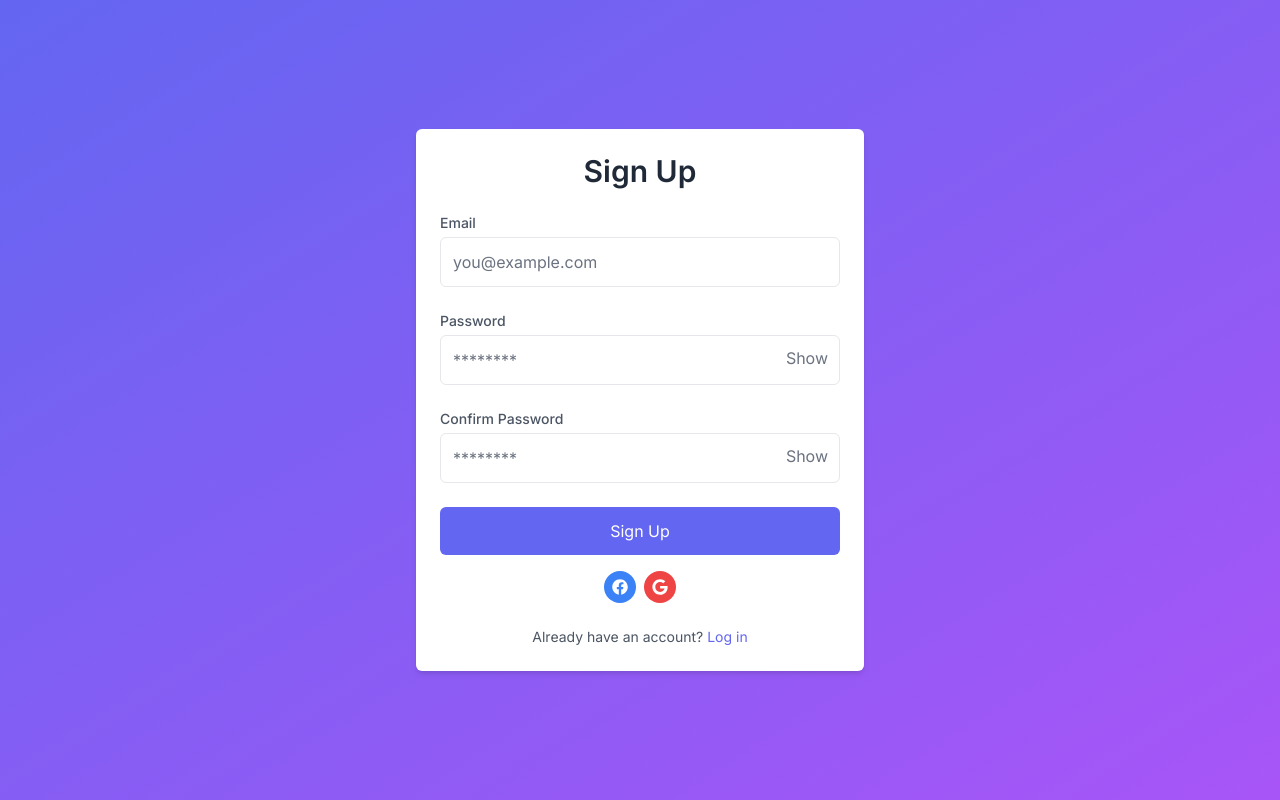
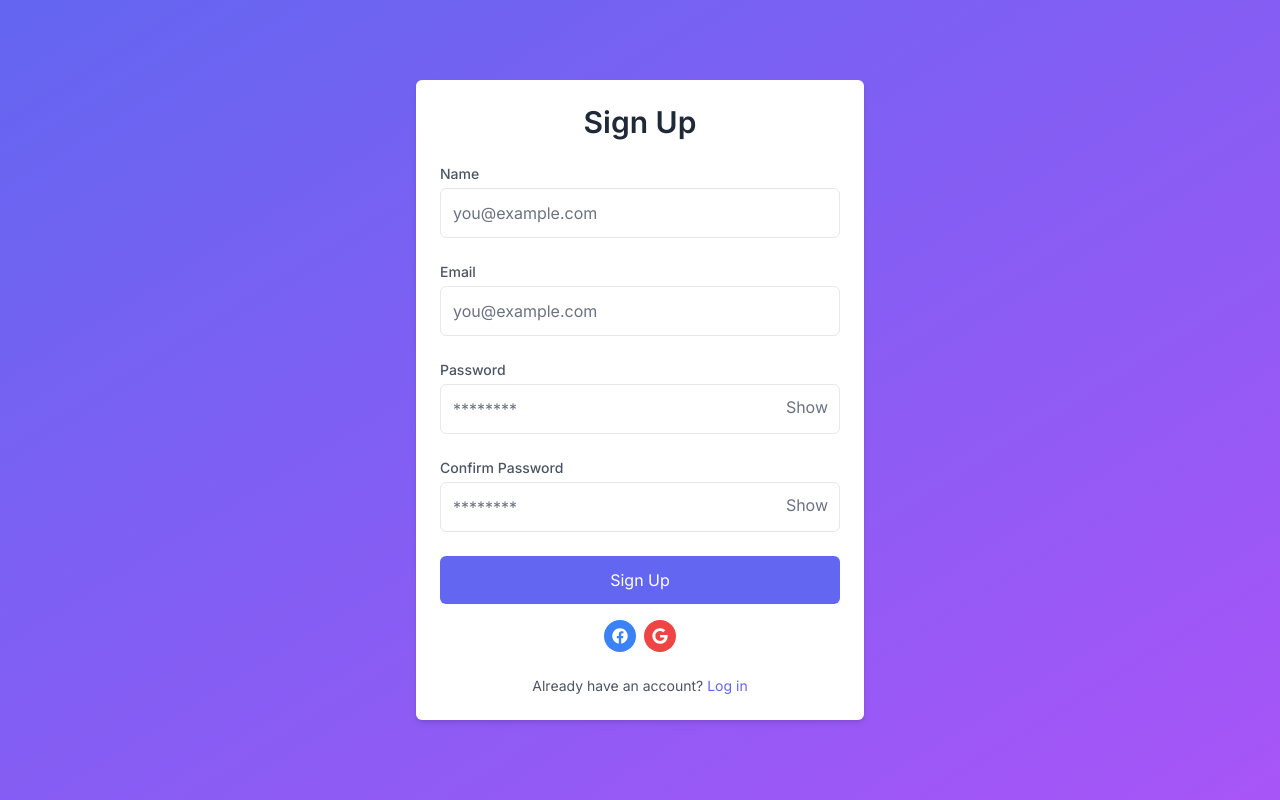
Before and after one commit to walifile/nextjs-nextauth-kit, a Next.js app: page / in a window 1280 px wide. Shown: the top 800 px of the page. Built offline with nearby package versions, Linux system fonts and the light colour scheme; no server answers.

Commit message:
add sesstion provider and changes in auth route

```diff
--- a/package.json
+++ b/package.json
@@ -9,7 +9,9 @@
     "lint": "next lint"
   },
   "dependencies": {
+    "bcryptjs": "^2.4.3",
     "formik": "^2.4.5",
+    "mongoose": "^8.2.0",
     "next": "14.0.4",
     "next-auth": "^4.24.5",
     "react": "^18",
--- a/src/app/api/auth/[...nextauth]/options.js
+++ b/src/app/api/auth/[...nextauth]/options.js
@@ -16,26 +16,64 @@ export const options = {
           placeholder: "your-awesome-password",
         },
       },
-      async authorize(credentials) {
-        // console.log(credentials, "credentials");
-        const user = {
-          id: "42",
-          username: "waliahmadfiles@gmail.com",
-          password: "wali",
-        };
+      // async authorize(credentials) {
+      //   // console.log(credentials, "credentials");
+      //   const user = {
+      //     id: "42",
+      //     username: "waliahmadfiles@gmail.com",
+      //     password: "wali",
+      //   };
 
-        if (
-          credentials?.username == user.username &&
-          credentials?.password == user.password
-        ) {
-          return user;
-        } else {
+      //   if (
+      //     credentials?.username == user.username &&
+      //     credentials?.password == user.password
+      //   ) {
+      //     return user;
+      //   } else {
+      //     return null;
+      //   }
+      // },
+      async authorize(credentials, req) {
+        if (!credentials?.username || !credentials?.password) return null;
+        const { username, password } = credentials;
+        const res = await fetch(Backend_URL + "/auth/login", {
+          method: "POST",
+          body: JSON.stringify({
+            username,
+            password,
+          }),
+          headers: {
+            "Content-Type": "application/json",
+          },
+        });
+        if (res.status == 401) {
+          console.log(res.statusText);
+
           return null;
         }
+        const user = await res.json();
+        return user;
       },
     }),
   ],
   pages: {
-    signIn: "/signIn",
+    signIn: "/",
+  },
+
+  callbacks: {
+    async jwt({ token, user }) {
+      if (user) return { ...token, ...user };
+
+      // if (new Date().getTime() < token.backendTokens.expiresIn) return token;
+
+      // return await refreshToken(token);
+    },
+
+    async session({ token, session }) {
+      session.user = token.user;
+      session.backendTokens = token.backendTokens;
+
+      return session;
+    },
   },
 };
--- a/src/components/SignIn.js
+++ b/src/components/SignIn.js
@@ -27,7 +27,7 @@ const Login = () => {
         password: values.password,
         redirect: false,
       });
-
+      console.log(res, "res");
       if (!res?.error) {
         // router.push(props.callbackUrl ?? "http://localhost:3000");
       }
--- a/src/components/SignUp.js
+++ b/src/components/SignUp.js
@@ -7,14 +7,16 @@ import { FaFacebook, FaGoogle } from "react-icons/fa";
 
 const SignUp = () => {
   const [showPassword, setShowPassword] = useState(false);
-
+  const [error, setError] = useState("");
   const formik = useFormik({
     initialValues: {
+      name: "",
       email: "",
       password: "",
       confirmPassword: "",
     },
     validationSchema: Yup.object({
+      // name: Yup.string().required("Name is required"),
       email: Yup.string()
         .email("Invalid email")
         .matches(/^[^@]+@[^@]+\.[a-zA-Z]{2,}$/, "Invalid email format")
@@ -30,9 +32,32 @@ const SignUp = () => {
         .oneOf([Yup.ref("password"), null], "Passwords must match")
         .required("Confirm Password is required"),
     }),
-    onSubmit: (values) => {
+    onSubmit: async (values) => {
       // Handle form submission logic here
       console.log("Form submitted:", values);
+
+      try {
+        const res = await fetch("/api/register", {
+          method: "POST",
+          headers: {
+            "Content-Type": "application/json",
+          },
+          body: JSON.stringify({
+            email,
+            password,
+          }),
+        });
+        if (res.status === 400) {
+          setError("This email is already registered");
+        }
+        if (res.status === 200) {
+          setError("");
+          router.push("/login");
+        }
+      } catch (error) {
+        setError("Error, try again");
+        console.log(error);
+      }
     },
   });
 
@@ -47,6 +72,31 @@ const SignUp = () => {
           Sign Up
         </h2>
         <form onSubmit={formik.handleSubmit}>
+          <div className="mb-6">
+            <label
+              htmlFor="name"
+              className="block text-sm font-medium text-gray-600"
+            >
+              Name
+            </label>
+            <input
+              type="name"
+              id="name"
+              name="name"
+              value={formik.values.name}
+              onChange={formik.handleChange}
+              onBlur={formik.handleBlur}
+              className={`mt-1 p-3 w-full border rounded-md focus:outline-none focus:ring focus:border-indigo-300 placeholder-gray-500 text-black ${
+                formik.touched.name && formik.errors.name
+                  ? "border-red-500"
+                  : ""
+              }`}
+              placeholder="you@example.com"
+            />
+            {formik.touched.name && formik.errors.name && (
+              <p className="text-sm text-red-500">{formik.errors.name}</p>
+            )}
+          </div>
           <div className="mb-6">
             <label
               htmlFor="email"
@@ -162,6 +212,7 @@ const SignUp = () => {
             </button>
           </div>
         </div>
+        {error && error}
         <p className="text-sm text-center text-gray-600 mt-4">
           Already have an account?{" "}
           <a href="#" className="text-indigo-500 hover:underline">
```
Also changed, not shown: src/utils/SessionProvider.js (added, +9 -0 lines), 1 other file (tests, documents, lock files or other folders).
